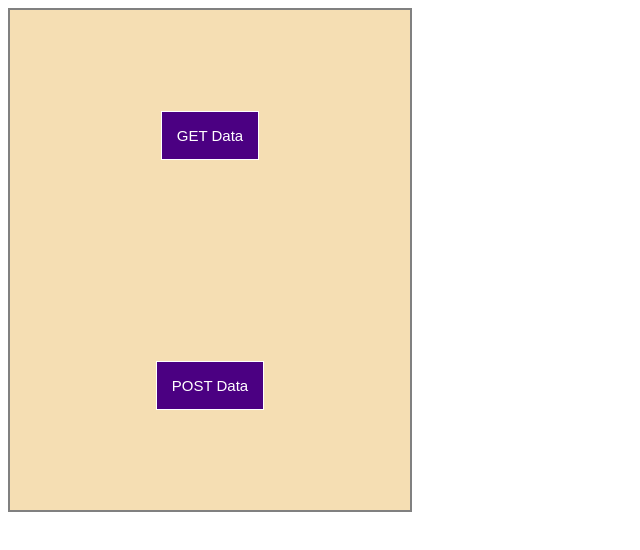
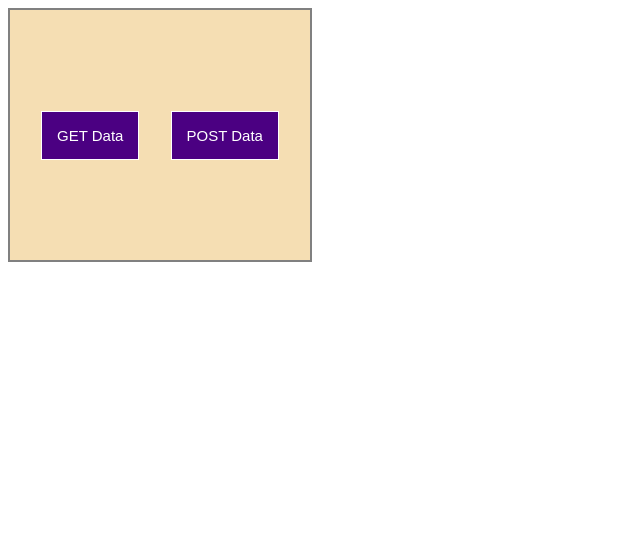
Before and after one commit to shivamvora/JS-HTTP-Get-Post-Request, a plain HTML site: page index.html in a window 1280 px wide. Shown: the whole page, without its empty margins (0-640 px from the left). Drawn offline with Linux system fonts and the light colour scheme.

Commit message:
some modified in css

```diff
--- a/app.css
+++ b/app.css
@@ -1,10 +1,11 @@
 #control-center{
-    height: 500px;
-    width: 400px;
+    min-height: 250px;
+    max-width: 300px;
     border: 2px solid gray;
     place-items: center;
-    display: grid;
+    display: flex;
     background-color: wheat;
+    justify-content: space-evenly;
 
 }
 
```
